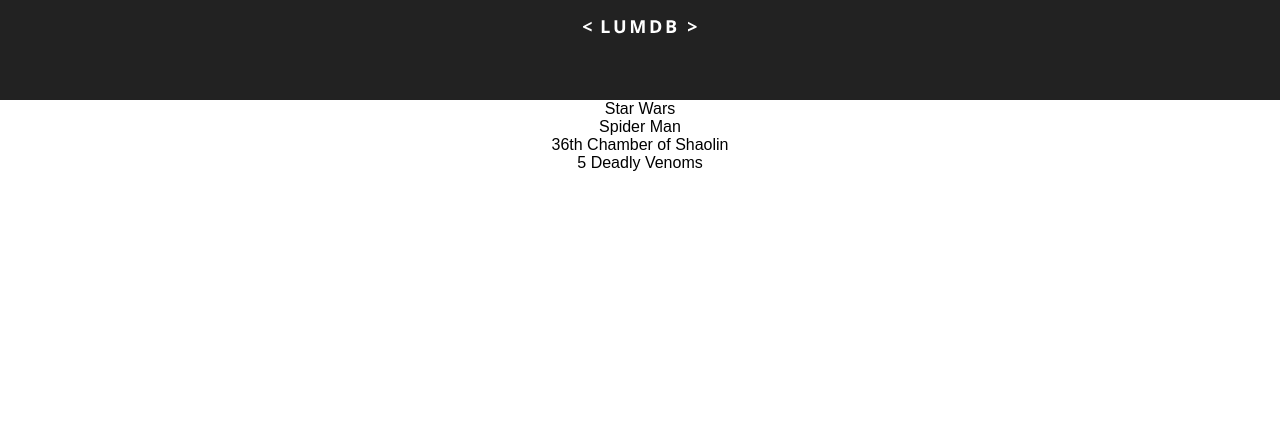
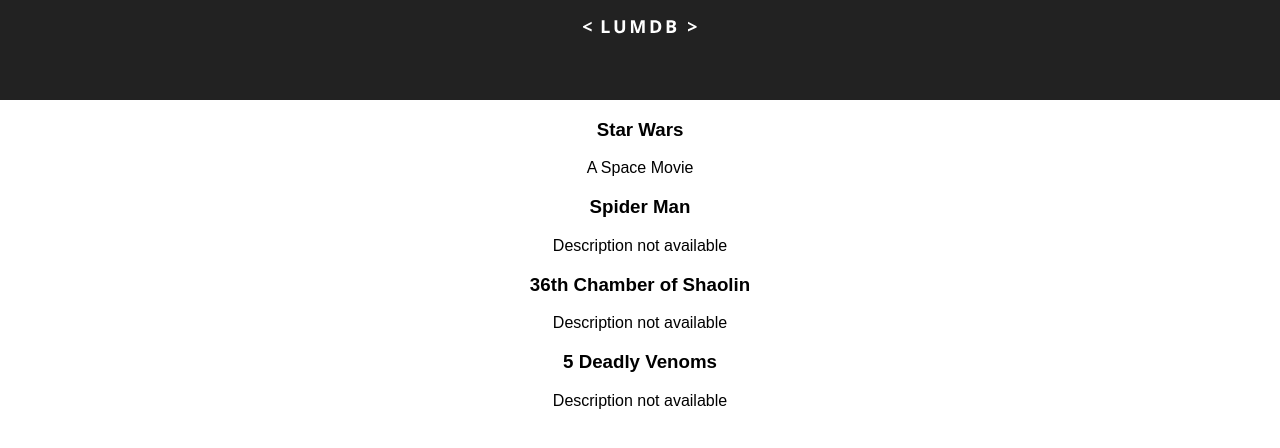
Before and after one commit to jaronschulz/levelUp_lumdb_js, a React (Create React App) app: page / in a window 1280 px wide. Shown: the top 448 px of the page. Built offline with nearby package versions, Linux system fonts and the light colour scheme.

Commit message:
playing around with STATIC, DEFAULTPROPS & PROPTYPES

```diff
--- a/package.json
+++ b/package.json
@@ -3,6 +3,7 @@
   "version": "0.1.0",
   "private": true,
   "dependencies": {
+    "prop-types": "^15.6.1",
     "react": "^16.3.2",
     "react-dom": "^16.3.2",
     "react-scripts": "1.1.4"
--- a/src/App.js
+++ b/src/App.js
@@ -5,7 +5,8 @@ import Movie from './Movie'
 
 const movies = [{
     id: 1,
-    title: 'Star Wars'
+    title: 'Star Wars',
+    desc: 'A Space Movie'
   },{
     id: 2,
     title: 'Spider Man'
@@ -27,7 +28,7 @@ class App extends Component {
       <img src={logo} className="App-logo" alt="logo" />
 
       </header>
-      {movies.map(movie => <Movie key={movie.id} movie={movie} />)}
+      {movies.map(movie => <Movie key={movie.id} movie={movie} desc={movie.desc} />)}
       </div>
     );
   }
--- a/src/Movie.js
+++ b/src/Movie.js
@@ -1,10 +1,23 @@
 import React, { Component } from 'react';
+import PropTypes from 'prop-types'
 
 export default class Movie extends Component {
+    static propTypes = {
+        movie: PropTypes.shape({
+            title: PropTypes.string.isRequired
+        }),
+        desc: PropTypes.string
+    }
+
+    static defaultProps = {
+        desc: 'Description not available'
+    }
+
     render() {
         return (
             <div>
-            {this.props.movie.title}
+            <h3>{this.props.movie.title}</h3>
+            <p>{this.props.desc}</p>
             </div>
         )
     }
```
Also changed, not shown: 1 other file (tests, documents, lock files or other folders).
